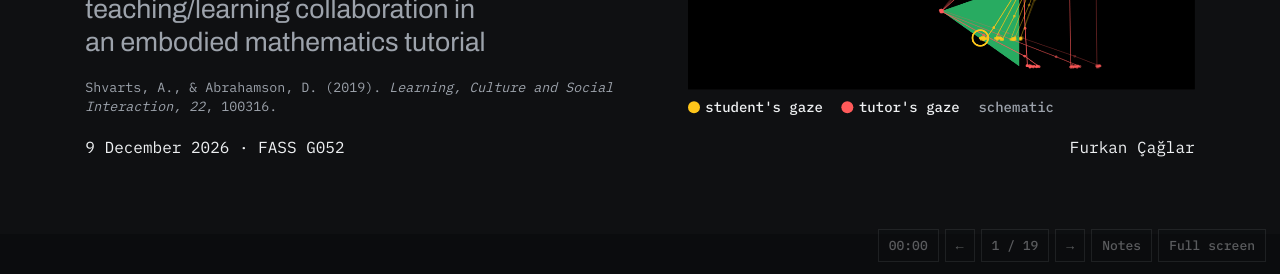
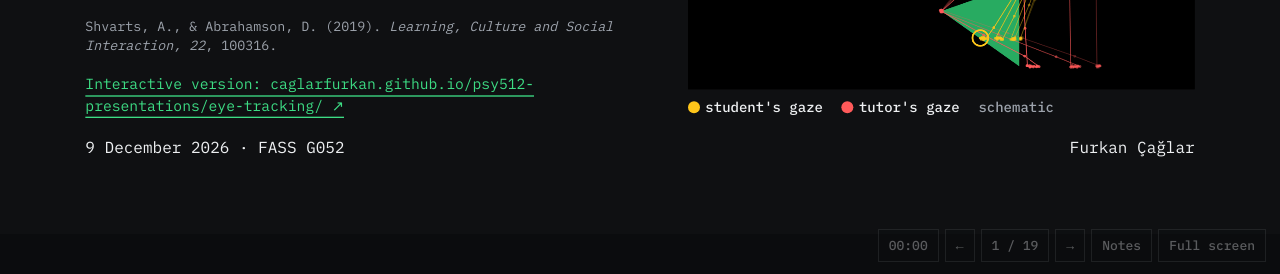
Before and after one commit to caglarfurkan/psy512-presentations, a plain HTML site: page eye-tracking/index.html in a window 1280 px wide. Shown: the part 526-800 px from the top of the page. Drawn offline with Linux system fonts and the light colour scheme.

Commit message:
feat: link to the interactive version on the cover slides
Co-Authored-By: Claude Fable 5.2 <noreply@anthropic.com>

```diff
--- a/eye-tracking/index.html
+++ b/eye-tracking/index.html
@@ -80,6 +80,7 @@
         <h1 class="mega" style="font-size:140px">Dual-Eye-Tracking Vygotsky</h1>
         <p class="lede">A microgenetic account of a teaching/learning collaboration in an embodied mathematics tutorial</p>
         <p class="label">Shvarts, A., &amp; Abrahamson, D. (2019). <i>Learning, Culture and Social Interaction, 22</i>, 100316.</p>
+        <p class="label"><a href="https://caglarfurkan.github.io/psy512-presentations/eye-tracking/" target="_blank" rel="noopener" style="color:var(--accent); text-decoration:none; border-bottom:2px solid var(--accent); padding-bottom:3px; font-size:22px">Interactive version: caglarfurkan.github.io/psy512-presentations/eye-tracking/ ↗</a></p>
       </div>
       <figure class="stack" style="gap:12px">
         <canvas class="screen" id="coverCv" width="1100" height="640"></canvas>
```
Also changed, not shown: imagery/index.html (+1 -0 lines), 2 other files.
